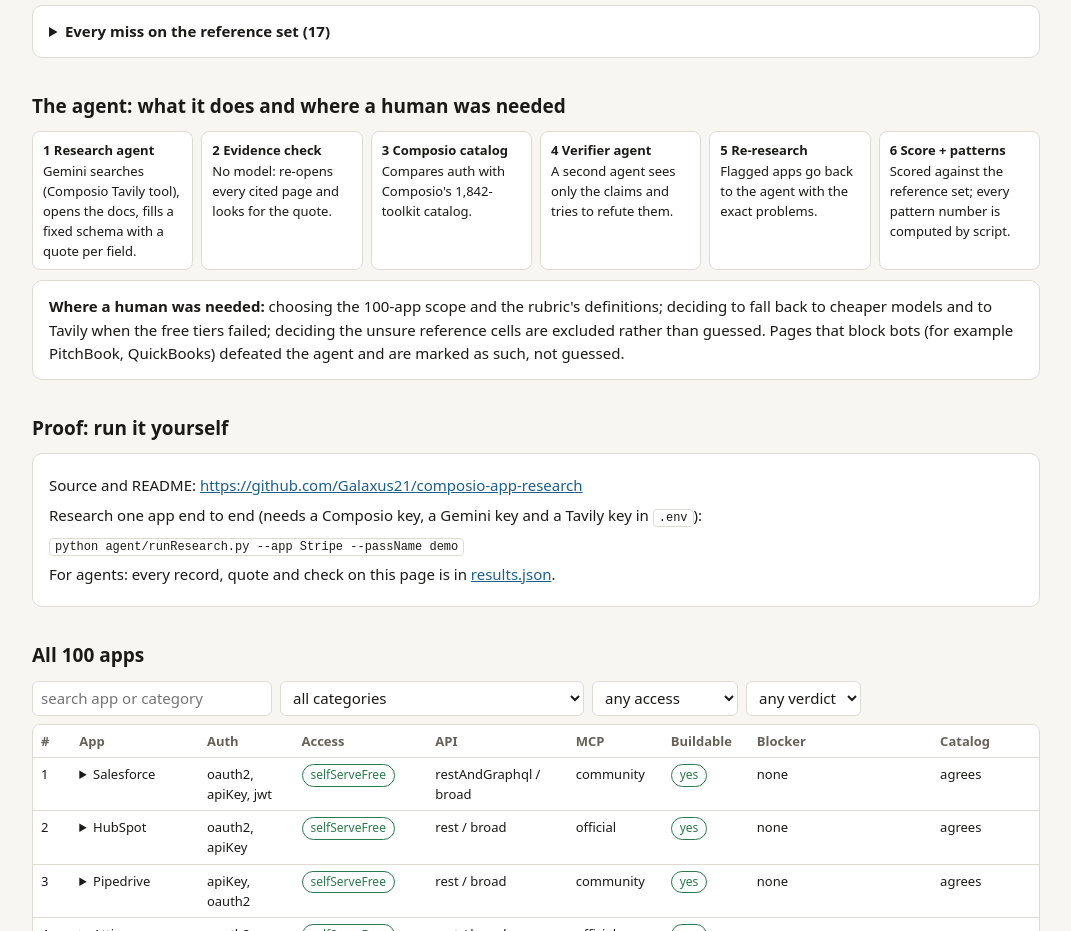
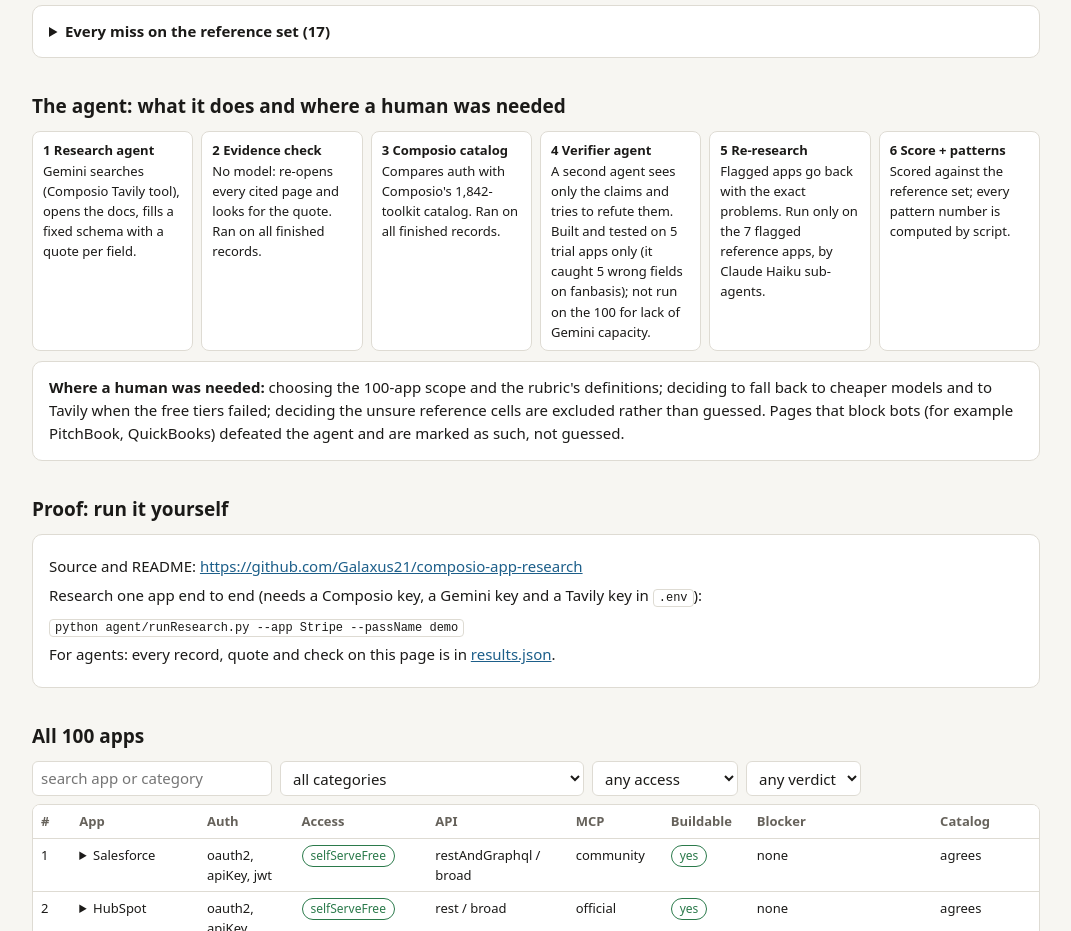
Before and after one commit to Galaxus21/composio-app-research, a plain HTML site: page docs/index.html in a window 1280 px wide. Shown: the part 1720-2651 px from the top of the page, without its empty margins (104-1175 px from the left). Drawn offline with Linux system fonts and the light colour scheme.

Commit message:
State exactly which pipeline steps ran and on how many apps
Co-Authored-By: Claude Sonnet 5.5 <noreply@anthropic.com>

```diff
--- a/docs/index.html
+++ b/docs/index.html
@@ -137,10 +137,10 @@ function accuracy() {
 function process() {
   const steps = [
     ["1 Research agent", "Gemini searches (Composio Tavily tool), opens the docs, fills a fixed schema with a quote per field."],
-    ["2 Evidence check", "No model: re-opens every cited page and looks for the quote."],
-    ["3 Composio catalog", "Compares auth with Composio's 1,842-toolkit catalog."],
-    ["4 Verifier agent", "A second agent sees only the claims and tries to refute them."],
-    ["5 Re-research", "Flagged apps go back to the agent with the exact problems."],
+    ["2 Evidence check", "No model: re-opens every cited page and looks for the quote. Ran on all finished records."],
+    ["3 Composio catalog", "Compares auth with Composio's 1,842-toolkit catalog. Ran on all finished records."],
+    ["4 Verifier agent", "A second agent sees only the claims and tries to refute them. Built and tested on 5 trial apps only (it caught 5 wrong fields on fanbasis); not run on the 100 for lack of Gemini capacity."],
+    ["5 Re-research", "Flagged apps go back with the exact problems. Run only on the 7 flagged reference apps, by Claude Haiku sub-agents."],
     ["6 Score + patterns", "Scored against the reference set; every pattern number is computed by script."],
   ];
   set("flow", steps.map(([t, d]) => `<div class="step"><b>${t}</b>${d}</div>`).join(""));
```
Also changed, not shown: agent/pageTemplate.html (+4 -4 lines), 1 other file.
